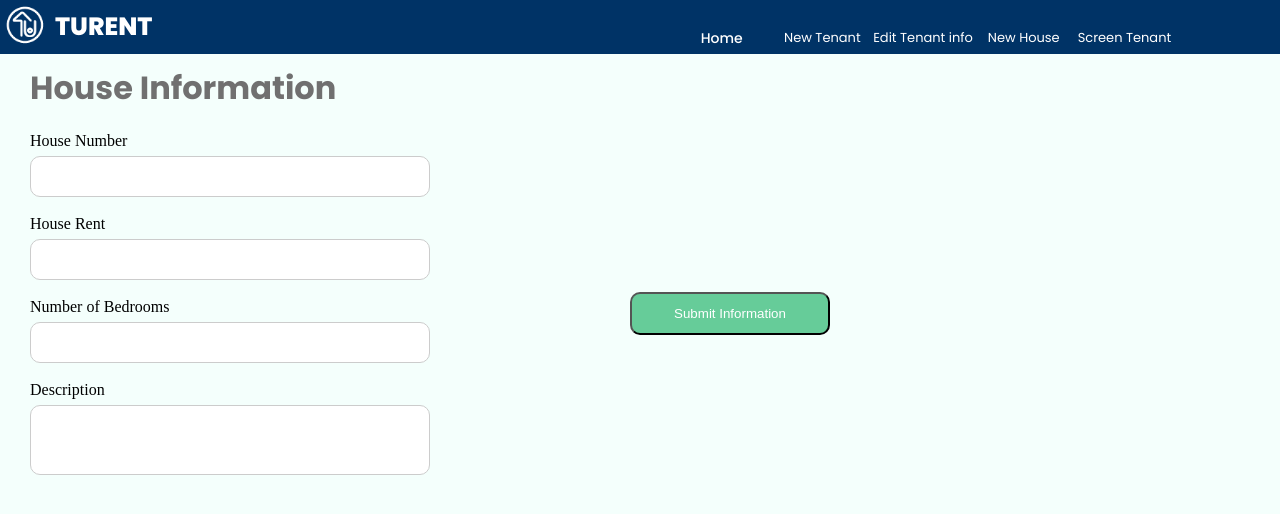
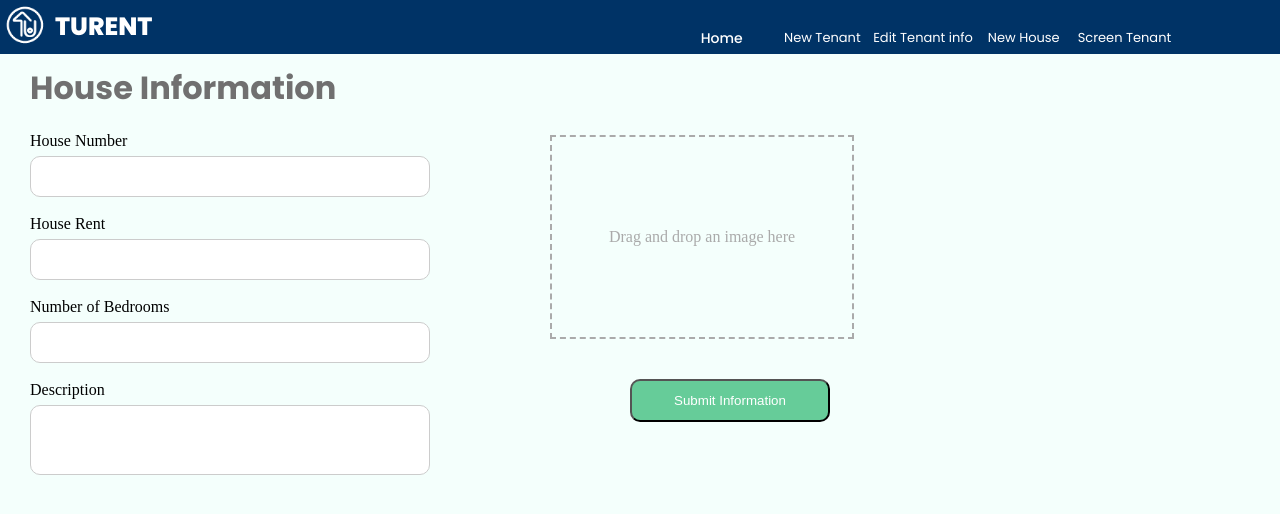
Before and after one commit to Laban254/TuRent_community, a Flask app: page /house_registration in a window 1280 px wide. Shown: the top 514 px of the page. Run offline with Flask 2, Linux system fonts and the light colour scheme.

Commit message:
added drag and drop in houseinfo.html

```diff
--- a/app/static/css/houseinfo.css
+++ b/app/static/css/houseinfo.css
@@ -72,3 +72,28 @@ input[type="submit"]:hover{
     image-rendering: url()
 
 }
+
+/*drag and drop */
+.dropzone {
+    width: 300px;
+    height: 200px;
+    border: 2px dashed #aaa;
+    display: flex;
+    justify-content: center;
+    align-items: center;
+  }
+
+  .dropzone-text {
+    color: #aaa;
+  }
+
+  .dropzone img {
+    max-width: 100%;
+    max-height: 100%;
+    object-fit: contain;
+    display: none;
+  }
+
+  .dropzone.hover {
+    border-color: #555;
+  }
--- a/app/templates/house_info.html
+++ b/app/templates/house_info.html
@@ -31,7 +31,12 @@
     </div>
     <div class="row">
         <div class="column">
-            <div class="column" id="image"> </div>
+            <div>
+                <div class="dropzone" id="dropzone">
+                    <span class="dropzone-text">Drag and drop an image here</span>
+                </div>
+
+            </div>
 
             <input type="submit" value="Submit Information">
 
@@ -41,6 +46,8 @@
     </div>
 
 </div>
+{%endblock%}
 
-
+{%block script%}
+    <script src="././static/scripts/house_info.js"></script>
 {%endblock%}
```
Also changed, not shown: app/static/scripts/house_info.js (added, +49 -0 lines).
